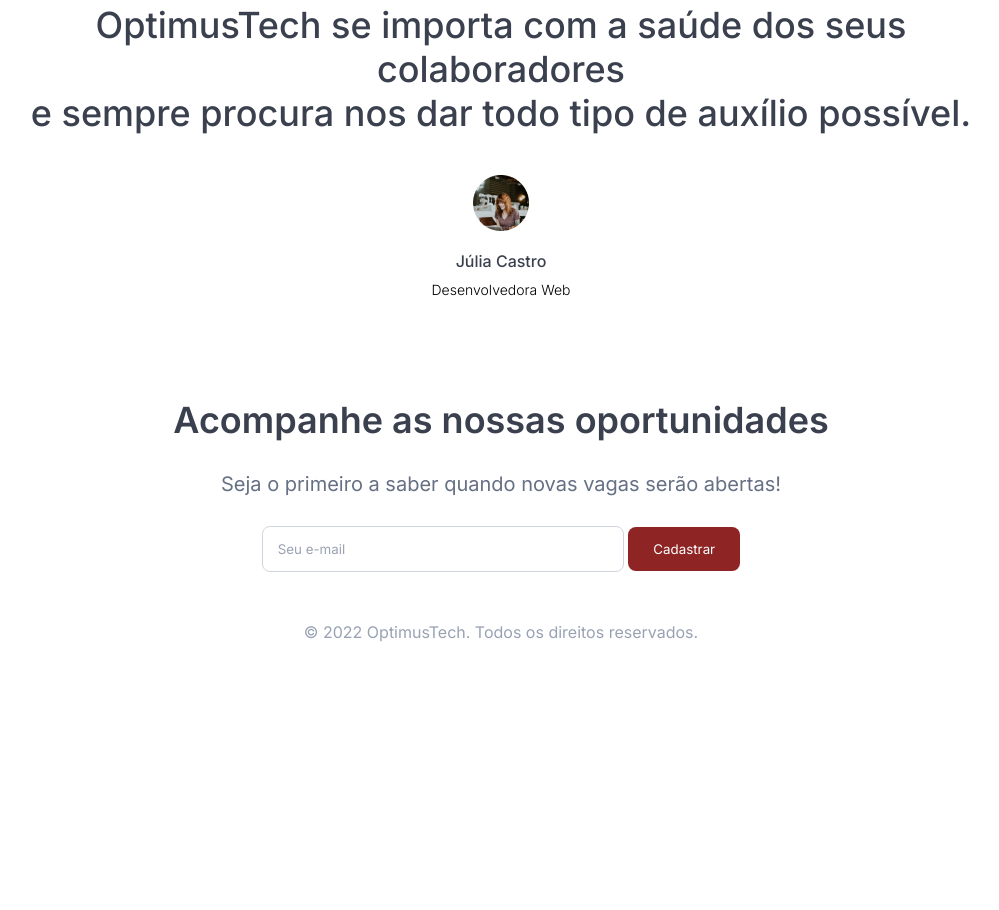
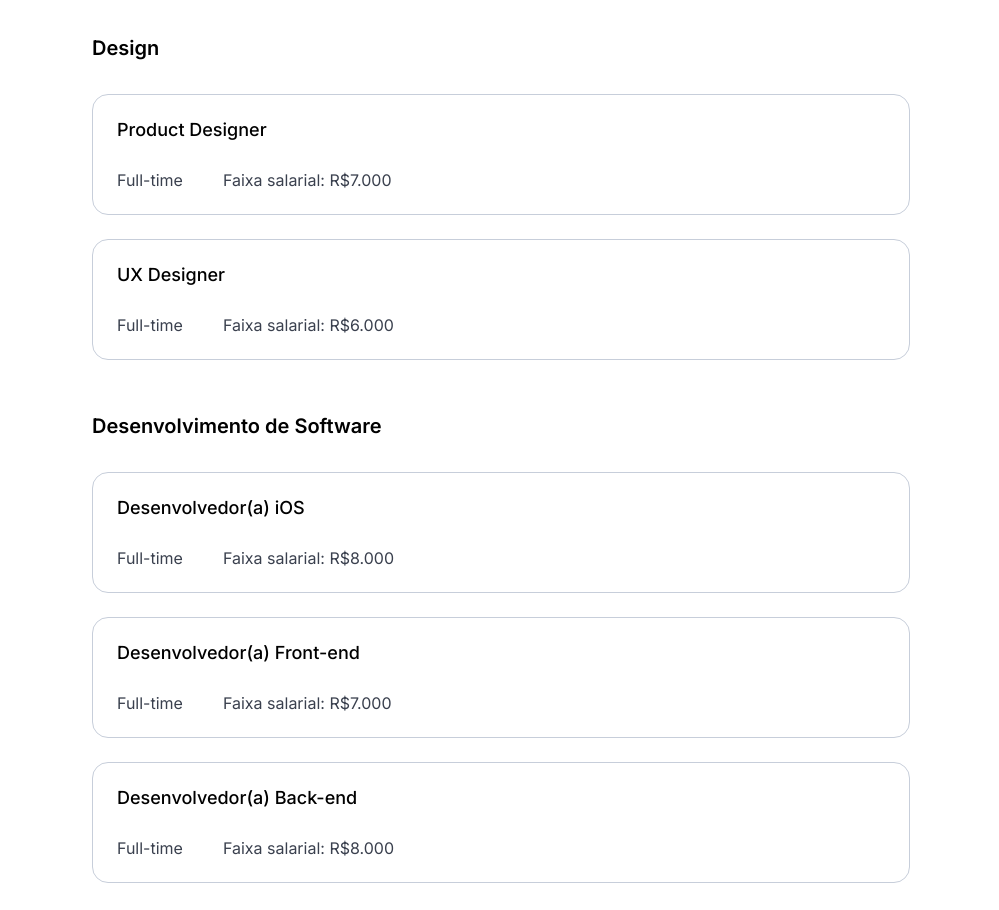
Before and after one commit to athinafarias/Atividade-Curso, a plain HTML site: page index.html in a window 1280 px wide. Shown: the part 1529-2439 px from the top of the page, without its empty margins (139-1138 px from the left). Before the commit the page ends 2291 px from the top, so only its background shows below. Drawn offline with Linux system fonts and the light colour scheme.

Commit message:
Add files via upload

```diff
--- a/index.html
+++ b/index.html
@@ -5,29 +5,29 @@
     <meta name="viewport" content="width=device-width, initial-scale=1.0">
     <title>OptimusTech</title>
     <link rel="stylesheet" href="style.css">
-
+    <link rel="shortcut icon" href="assets/logo.png" type="image/x-icon">
     <link rel="preconnect" href="https://fonts.googleapis.com">
     <link rel="preconnect" href="https://fonts.gstatic.com" crossorigin>
     <link href="https://fonts.googleapis.com/css2?family=Inter:ital,opsz,wght@0,14..32,100..900;1,14..32,100..900&display=swap" rel="stylesheet">
 </head>
 <body>
     <header>
-        <nav>
             <span class="logo">
                 <img src="assets/logo.svg" alt="" class="imglogo">
                 <p>OptimusTech</p>
             </span>
-            <ul class="menu">
-                <li>Home</li>
-                <li>Produtos</li>
-                <li>Recursos</li>
-                <li>Sobre nós</li>
-            </ul>
+            <nav>
+                <ul class="menu">
+                    <li>Home</li>
+                    <li>Produtos</li>
+                    <li>Recursos</li>
+                    <li>About</li>
+                </ul>
+            </nav>
             <span class="login">
                 <button class="entrar">Entrar</button>
                 <button class="cadastrar">Cadastrar</button>
             </span>
-        </nav>
     </header>
     <main>
         <section class="cabecalho">
@@ -62,10 +62,53 @@
             <h1>Estamos procurando por talentos</h1>
             <p>Somos uma equipe 100% remota com pessoas do Brasil inteiro.</p>
             <img src="assets/image.png" alt="" class="imgvagas">
+            <section class="vagasabertas">
+                <div class="area">
+                    <h5>Design</h5>
+                    <div class="vaga">
+                        <h6>Product Designer</h6>
+                        <span>
+                            <p>Full-time</p>
+                            <p>Faixa salarial: R$7.000</p>
+                        </span>
+                    </div>
+                    <div class="vaga">
+                        <h6>UX Designer</h6>
+                        <span>
+                            <p>Full-time</p>
+                            <p>Faixa salarial: R$6.000</p>
+                        </span>
+                    </div>
+                </div>
+                <div class="area">
+                    <h5>Desenvolvimento de Software</h5>
+                    <div class="vaga">
+                        <h6>Desenvolvedor(a) iOS</h6>
+                        <span>
+                            <p>Full-time</p>
+                            <p>Faixa salarial: R$8.000</p>
+                        </span>
+                    </div>
+                    <div class="vaga">
+                        <h6>Desenvolvedor(a) Front-end</h6>
+                        <span>
+                            <p>Full-time</p>
+                            <p>Faixa salarial: R$7.000</p>
+                        </span>
+                    </div>
+                    <div class="vaga">
+                        <h6>Desenvolvedor(a) Back-end</h6>
+                        <span>
+                            <p>Full-time</p>
+                            <p>Faixa salarial: R$8.000</p>
+                        </span>
+                    </div>
+                </div>
+            </section>
         </section>
         <section class="depoimentos">
             <h3>Veja o que nossos colaboradores falam sobre nós</h3>
-            <h1>OptimusTech se importa com a saúde dos seus colaboradores <br> e sempre procura nos dar todo tipo de auxílio possível.</h1>
+            <h1>OptimusTech se importa com a saúde dos seus colaboradores e sempre procura nos dar todo tipo de auxílio possível.</h1>
             <div class="depoimento">
                 <img src="assets/avatar.png" alt="" class="avatar">
                 <h4>Júlia Castro</h4>
--- a/style.css
+++ b/style.css
@@ -15,7 +15,7 @@
     font-family: var(--main-font);
 }
 
-nav {
+header {
     display: flex;
     align-items: center;
     justify-content: center;
@@ -23,7 +23,7 @@
     font-weight: 400;
 }
 
-span {
+header span {
     display: flex;
     align-items: center;
     justify-content: center;
@@ -40,7 +40,8 @@
 }
 
 ul {
-    columns: 4;
+    display: flex;
+    gap: 40px;
     list-style: none;
     font-size: 16px;
     color: var(--color02);
@@ -52,6 +53,10 @@
     width: 112px;
     font-family: var(--main-font);
     border: none;
+}
+
+button:hover {
+    background-color: #be5c71;
 }
 
 .cadastrar {
@@ -72,7 +77,7 @@
     flex-direction: column;
     justify-content: center;
     align-items: center;
-    padding: 100px 120px 0px 120px;
+    padding: 100px 120px 70px 120px;
     gap: 30px;
 }
 
@@ -98,6 +103,7 @@
 .metricas {
     display: flex;
     flex-direction: row;
+    padding-top: 10px;
 }
 
 .container {
@@ -122,6 +128,13 @@
     font-size: 16px;
 }
 
+.vagasabertas {
+    display: flex;
+    align-items: center;
+    justify-content: center;
+    padding-bottom: 0px;
+}
+
 .vagas h3 {
     font-size: 14px;
     font-weight: 400;
@@ -137,6 +150,46 @@
 .imgvagas {
     height: 400px;
     width: 1216px;
+}
+
+.area {
+    font-family: var(--main-font);
+}
+
+.vaga {
+    border: solid 1px #c7ceda;
+    border-radius: 16px;
+    width: 768px;
+    padding: 24px;
+    margin: 24px 0px;
+}
+
+h5 {
+    font-size: 20px;
+    font-weight: 600;
+    padding-bottom: 10px;
+}
+
+h6 {
+    font-size: 18px;
+    font-weight: 500;
+}
+
+.vaga span {
+    font-size: 16px;
+    display: flex;
+    flex-direction: row;
+    padding-top: 30px;
+    color: var(--color01);
+    gap: 40px;
+}
+
+.depoimentos {
+    background-color: #8e242421;
+    border-radius: 26px;
+    margin: auto;
+    padding: 80px 90px;
+    width: 1020px;
 }
 
 .depoimentos h3 {
@@ -178,7 +231,9 @@
     justify-content: center;
     align-items: center;
     padding: 100px 120px;
+    margin-top: 100px;
     gap: 30px;
+    background-color: #F9FAFB;
 }
 
 footer h1 {
```
